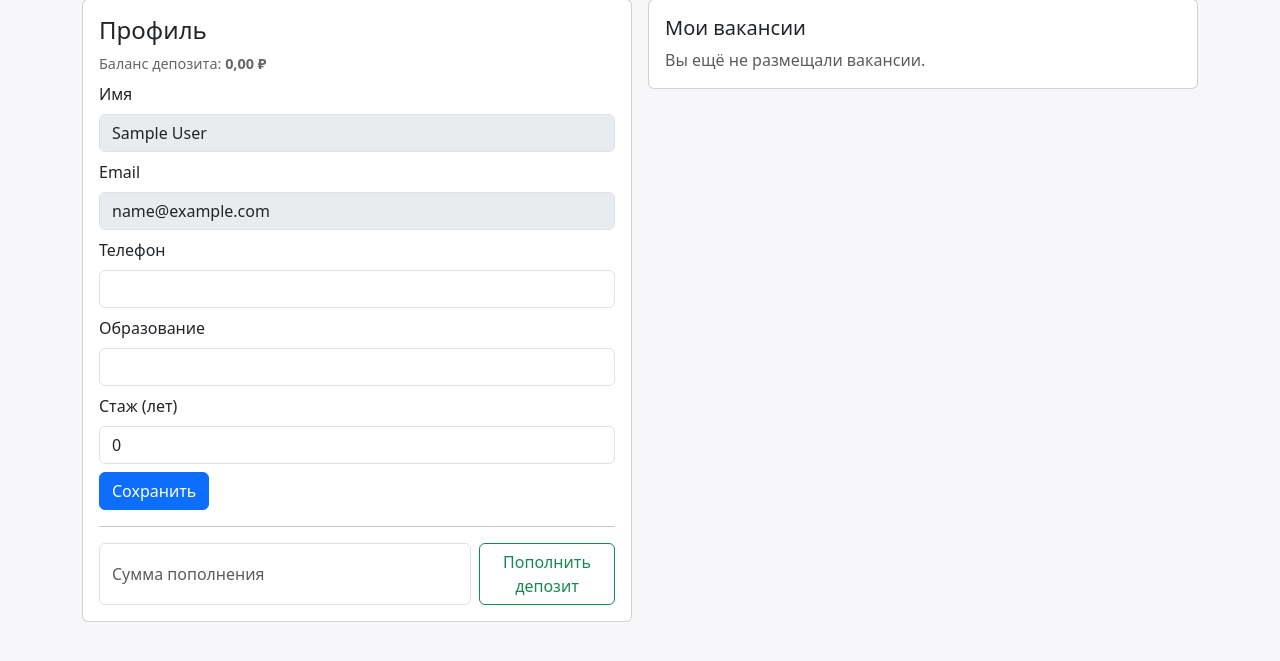
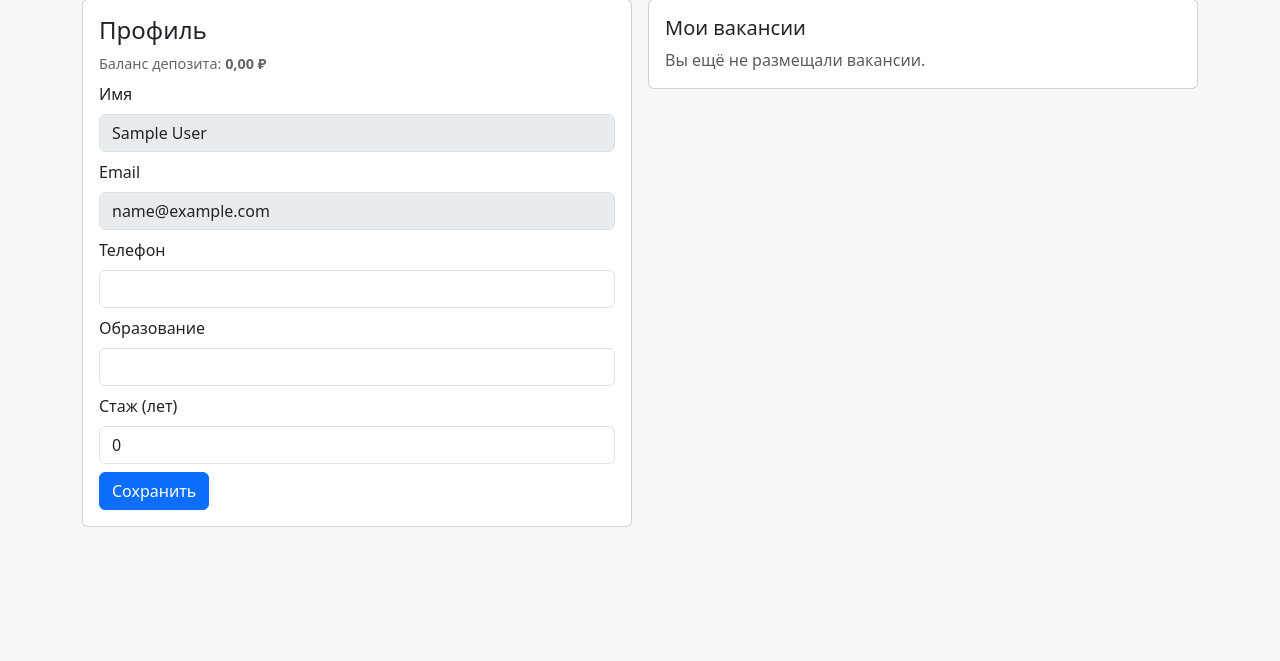
Before and after one commit to frmeister/grtizzly, a PHP site: page /profile.php in a window 1280 px wide. Shown: the part 74-735 px from the top of the page. Run offline with PHP 8.4, Linux system fonts and the light colour scheme; the visitor is signed in with stand-in values (Sample User, id 1); data comes from the database, SQL or seed files in the repository; data that the repository does not hold is empty.

Commit message:
index.php and prifile.php 0.2 fix

```diff
--- a/buildconnect_mvp/profile.php
+++ b/buildconnect_mvp/profile.php
@@ -29,11 +29,13 @@ $u=current_user();
         <div class="mb-2"><label class="form-label">Стаж (лет)</label><input name="experience_years" class="form-control" type="number" value="<?= (int)$u['experience_years'] ?>"></div>
         <button class="btn btn-primary" name="update_profile">Сохранить</button>
       </form>
-      <hr>
-      <form method="post" class="d-flex gap-2">
-        <input class="form-control" type="number" name="amount" step="100" placeholder="Сумма пополнения">
-        <button class="btn btn-outline-success" name="deposit_topup">Пополнить депозит</button>
-      </form>
+      <?php if(is_worker()): ?>
+	  <hr>
+	  <form method="post" class="d-flex gap-2">
+		<input class="form-control" type="number" name="amount" step="100" placeholder="Сумма пополнения">
+		<button class="btn btn-outline-success" name="deposit_topup">Пополнить депозит</button>
+	  </form>
+<?php endif; ?>
     </div>
   </div>
   <div class="col-md-6">
```
